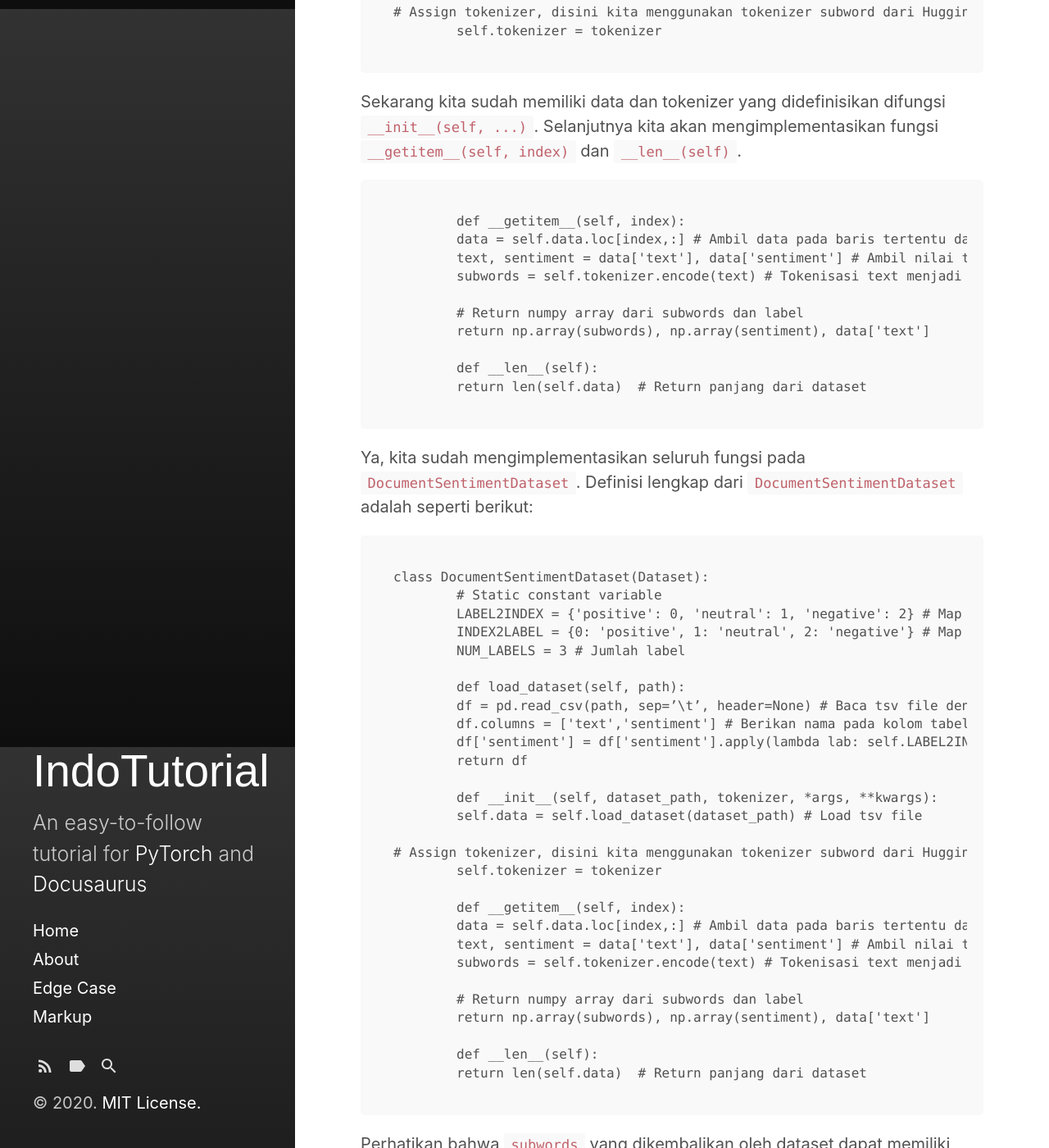
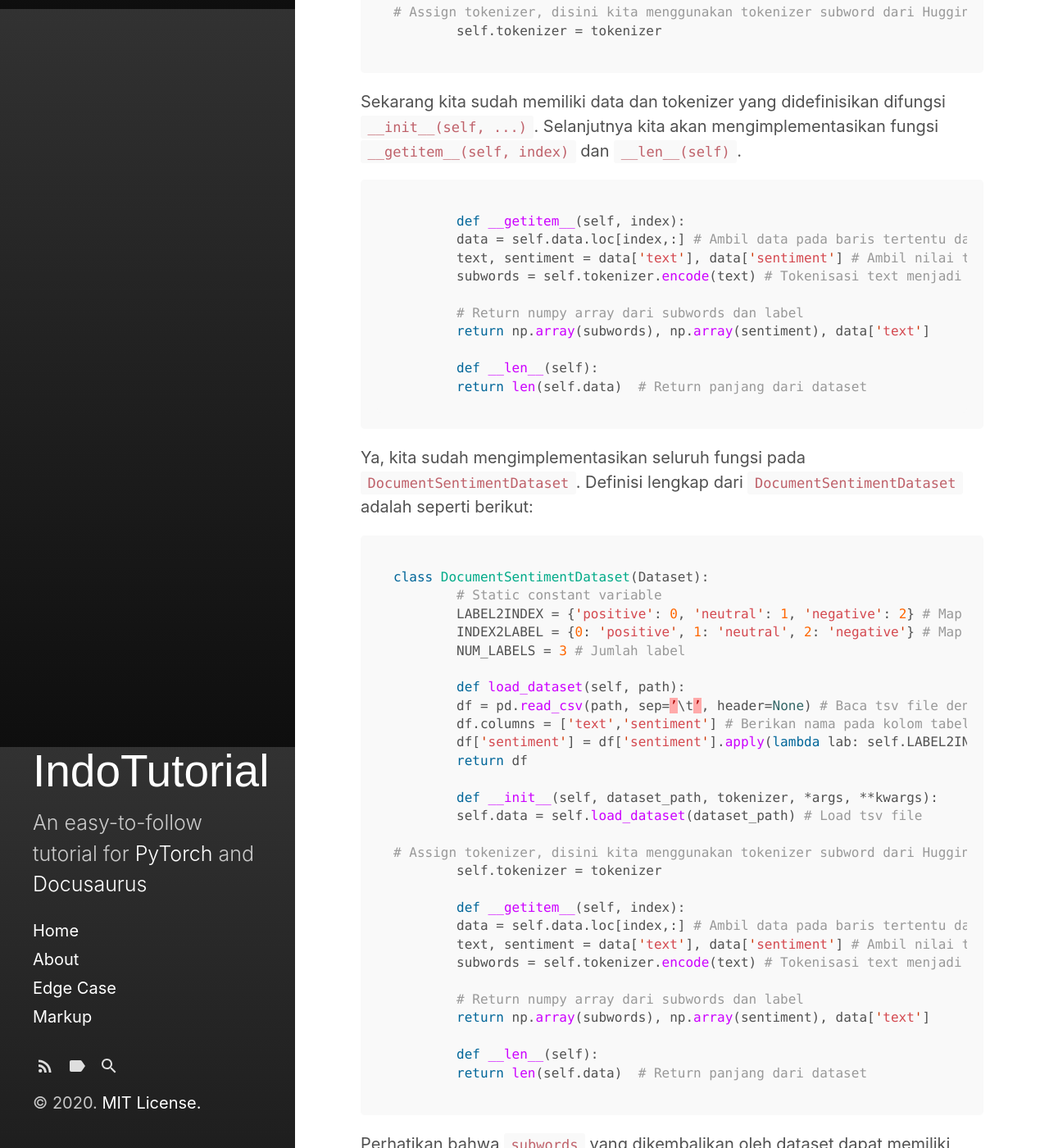
Before and after one commit to indobenchmark/tutorials, a Jekyll site: the page built from _posts/2020-10-18-basic-pytorch-id.md, in a window 1280 px wide and 1400 px high, scrolled down 7189 px. Shown: the whole window at 82% size. Built offline with Jekyll 4.4.1, drawn with Linux system fonts in a browser that asks for light colours; some of the changed text lies outside the part shown.

Commit message:
update tutorial

````diff
--- a/_posts/2020-10-18-basic-pytorch-id.md
+++ b/_posts/2020-10-18-basic-pytorch-id.md
@@ -106,17 +106,17 @@ PyTorch adalah salah satu open-source framework deep learning terbaik yang diban
 PyTorch dapat diinstall dan digunakan hampir diseluruh sistem operasi dengan menggunakan `Anaconda` atau `pip`.
 
 Bila menggunakan `Anaconda`, PyTorch dapat diinstall dengan cara mengeksekusi perintah berikut
-```
+```bash
 conda install pytorch torchvision -c pytorch
 ```
 
 Bila menggunakan `pip`, PyTorch dapat diinstall dengan cara mengeksekusi perintah berikut
-```
+```bash
 pip install torch torchvision
 ```
 
 Untuk menggunakan PyTorch pada kode Python kita dapat lakukan dengan melakukan import modul PyTorch
-```
+```python
 import torch
 ```
 
@@ -135,14 +135,14 @@ Sebelum masuk ke implementasi, kita perlu mengetahui format dari dataset sentime
 <img src="/tutorials/assets/img/sample.png"/>
 
 Mari kita mulai mempersiapkan pipeline pemrosesan data. Pertama-tama, mari kita import modul-modul yang diperlukan
-```
+```python
 from torch.utils.data import Dataset, DataLoader
 ```
 
 Berikutnya, kita akan mengimplementasi kelas `DocumentSentimentDataset` untuk data loading. Untuk membuat kelas `DocumentSentimentDataset` yang fungsional, kita perlu mengimplementasikan 3 fungsi, yaitu `__init__(self, ...)`, `__getitem__(self, index)`, dan `__len__(self)`.
 
 Pertama-tama, mari kita implementasikan fungsi ` __init__(self, ...)`
-```
+```python
 class DocumentSentimentDataset(Dataset):
 	# Static constant variable
 	LABEL2INDEX = {'positive': 0, 'neutral': 1, 'negative': 2} # Map dari label string ke index
@@ -163,7 +163,7 @@ class DocumentSentimentDataset(Dataset):
 ```
 
 Sekarang kita sudah memiliki data dan tokenizer yang didefinisikan difungsi `__init__(self, ...)`. Selanjutnya kita akan mengimplementasikan fungsi `__getitem__(self, index)` dan `__len__(self)`.
-```
+```python
 	def __getitem__(self, index):
     	data = self.data.loc[index,:] # Ambil data pada baris tertentu dari tabel
     	text, sentiment = data['text'], data['sentiment'] # Ambil nilai text dan sentiment
@@ -177,7 +177,7 @@ Sekarang kita sudah memiliki data dan tokenizer yang didefinisikan difungsi `__i
 ```
 
 Ya, kita sudah mengimplementasikan seluruh fungsi pada `DocumentSentimentDataset`. Definisi lengkap dari `DocumentSentimentDataset` adalah seperti berikut:
-```
+```python
 class DocumentSentimentDataset(Dataset):
 	# Static constant variable
 	LABEL2INDEX = {'positive': 0, 'neutral': 1, 'negative': 2} # Map dari label string ke index
@@ -215,7 +215,7 @@ Untuk mendapatkan fungsi yang sesuai dengan apa yang kita butuhkan, kita dapat m
 <img src="/tutorials/assets/img/padding_mask.png"/>
 
 Dari gambar diatas, angka 0 pada subword keluaran menandakan padding token, sedangkan nilai lainnya adalah nilai dari subword masukan. Variable `mask` terdiri dari dua buah nilai, 0 and 1, dimana 0 berarti token tidak perlu masuk dalah perhitungan model dan 1 berarti token yang perlu diperhitungkan. OK, sekarang mari kita implementasikan kelas  `DocumentSentimentDataLoader`.
-```
+```python
 class DocumentSentimentDataLoader(DataLoader):
 	def __init__(self, max_seq_len=512, *args, **kwargs):
     	super(DocumentSentimentDataLoader, self).__init__(*args, **kwargs)
@@ -245,13 +245,13 @@ self.max_seq_len = max_seq_len # Assign batas maksimum subword
 
 Horeee!! Kita sudah berhasil mengimplementasikan kelas `DocumentSentimentDataLoader`. Sekarang mari kita coba integrasikan kelas `DocumentSentimentDataset` and `DocumentSentimentDataLoader`. Kita dapat menginisialisasi kelas `DocumentSentimentDataset` and `DocumentSentimentDataLoader` dengan cara berikut ini:
 
-```
+```python
 dataset = DocumentSentimentDataset(‘./sentiment_analysis.csv’, tokenizer)
 data_loader = DocumentSentimentDataLoader(dataset=dataset, max_seq_len=512, batch_size=32 num_workers=16, shuffle=True)
 ```
 
 Kemudian kita bisa mengambil data dari dataloader dengan cara berikut:
-```
+```python
 for (subword, mask, label) in data_loader:
     …
 ```
````
Also changed, not shown: _posts/2020-10-18-basic-pytorch.md (+3 -3 lines).
